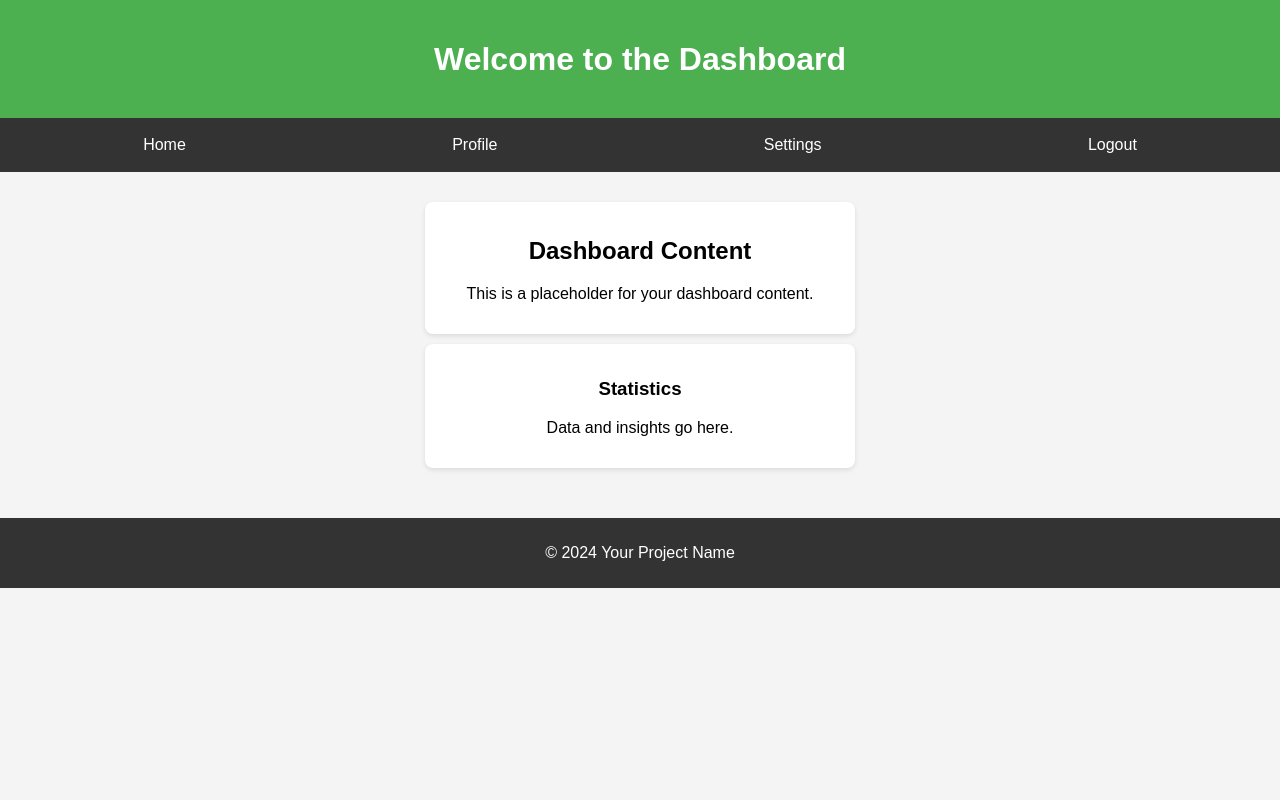
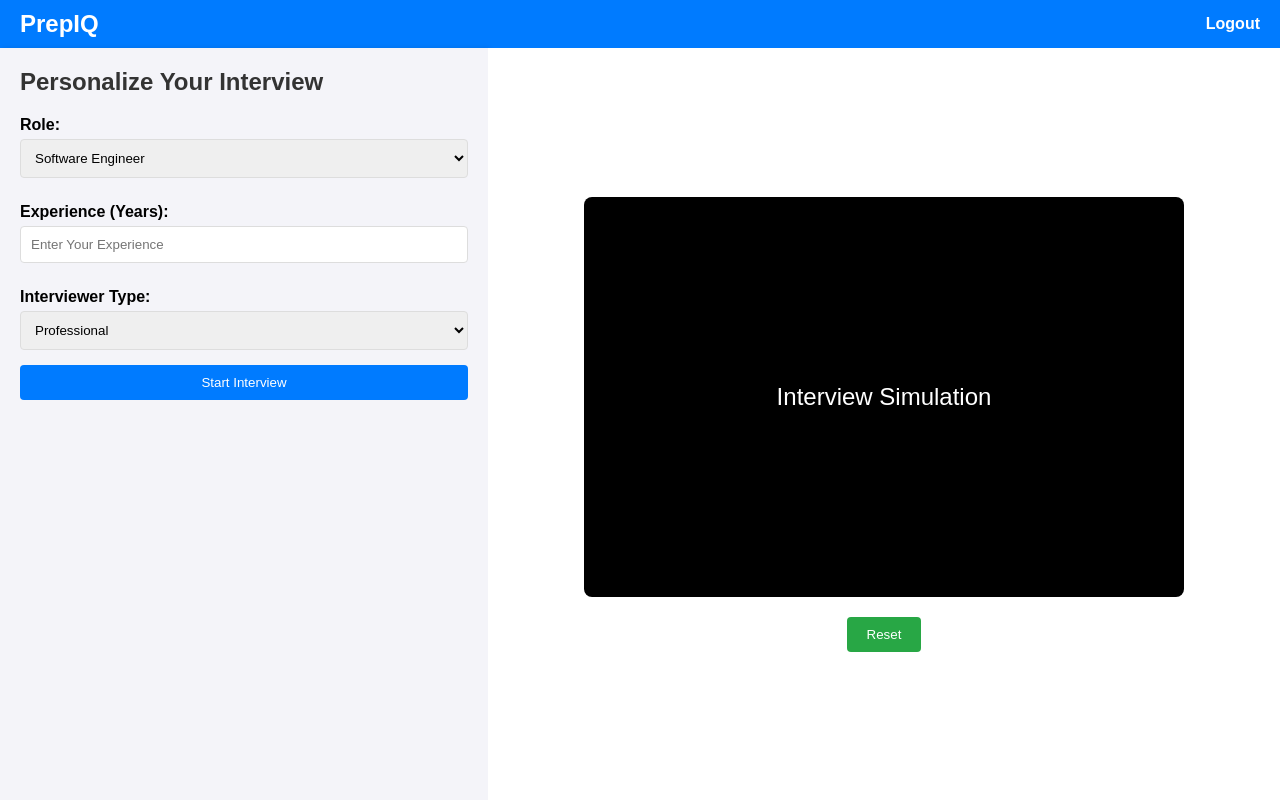
Before and after one commit to Benarjeechowdary/App, a Flask app: page /dashboard in a window 1280 px wide. Run offline with Flask 3, Linux system fonts and the light colour scheme; a user stored in the database is signed in.

Commit message:
Update Dashboard.html

```diff
--- a/templates/Dashboard.html
+++ b/templates/Dashboard.html
@@ -3,90 +3,198 @@
 <head>
   <meta charset="UTF-8">
   <meta name="viewport" content="width=device-width, initial-scale=1.0">
-    <title>Dashboard</title>
+  <title>Interview Page</title>
   <style>
+    /* Your existing styles go here */
     body {
+      margin: 0;
       font-family: Arial, sans-serif;
-            margin: 0;
-            padding: 0;
-            background-color: #f4f4f4;
+      display: flex;
+      height: 100vh;
+      flex-direction: column;
     }
 
-        header {
-            background-color: #4caf50;
-            color: #fff;
-            padding: 20px;
-            text-align: center;
+    .header {
+      display: flex;
+      justify-content: space-between;
+      align-items: center;
+      background-color: #007BFF;
+      color: white;
+      padding: 10px 20px;
     }
 
-        nav {
-            display: flex;
-            justify-content: space-around;
-            background-color: #333;
-            color: #fff;
-            padding: 10px;
+    .header .logo {
+      font-size: 1.5em;
+      font-weight: bold;
     }
 
-        nav a {
-            color: white;
-            text-decoration: none;
-            padding: 8px 16px;
-            border-radius: 4px;
+    .header .fields {
+      display: flex;
+      gap: 15px;
     }
 
-        nav a:hover {
-            background-color: #575757;
+    .header .fields span {
+      font-size: 1em;
+      font-weight: bold;
+      cursor: pointer;
+    }
+
+    .header .fields span:hover {
+      text-decoration: underline;
     }
 
     .container {
-            padding: 20px;
-            text-align: center;
+      display: flex;
+      flex: 1;
+      height: 100%;
     }
 
-        h1 {
-            margin-bottom: 20px;
+    /* Left Section */
+    .left-section {
+      width: 35%;
+      background-color: #f4f4f9;
+      padding: 20px;
+      box-shadow: 2px 0 5px rgba(0, 0, 0, 0.1);
+      overflow-y: auto;
     }
 
-        .card {
-            background: white;
-            margin: 10px auto;
-            padding: 15px;
-            border-radius: 8px;
-            box-shadow: 0 2px 5px rgba(0, 0, 0, 0.1);
-            max-width: 400px;
+    .left-section h2 {
+      margin-top: 0;
+      color: #333;
     }
 
-        footer {
+    .left-section label {
+      display: block;
+      margin: 10px 0 5px;
+      font-weight: bold;
+    }
+
+    .left-section select, .left-section input {
+      width: 100%;
+      padding: 10px;
+      margin-bottom: 15px;
+      border: 1px solid #ddd;
+      border-radius: 4px;
+      box-sizing: border-box;
+    }
+
+    .left-section button {
+      width: 100%;
+      padding: 10px;
+      background-color: #007BFF;
+      color: white;
+      border: none;
+      border-radius: 4px;
+      cursor: pointer;
+    }
+
+    .left-section button:hover {
+      background-color: #0056b3;
+    }
+
+    /* Right Section */
+    .right-section {
+      flex: 1;
+      display: flex;
+      flex-direction: column;
+      justify-content: center;
+      align-items: center;
+      background-color: #fff;
+    }
+
+    .right-section .interviewer {
+      width: 90%;
+      max-width: 600px;
+      height: 400px;
+      background-color: #000;
+      color: white;
+      display: flex;
+      justify-content: center;
+      align-items: center;
+      font-size: 1.5em;
+      border-radius: 8px;
+    }
+
+    .right-section button {
       margin-top: 20px;
-            background-color: #333;
+      padding: 10px 20px;
+      background-color: #28a745;
       color: white;
-            padding: 10px;
-            text-align: center;
+      border: none;
+      border-radius: 4px;
+      cursor: pointer;
+    }
+
+    .right-section button:hover {
+      background-color: #218838;
     }
   </style>
 </head>
 <body>
-    <header>
-        <h1>Welcome to the Dashboard</h1>
-    </header>
-    <nav>
-        <a href="#">Home</a>
-        <a href="#">Profile</a>
-        <a href="#">Settings</a>
-        <a href="/logout">Logout</a>
-    </nav>
-    <div class="container">
-        <div class="card">
-            <h2>Dashboard Content</h2>
-            <p>This is a placeholder for your dashboard content.</p>
-        </div>
-        <div class="card">
-            <h3>Statistics</h3>
-            <p>Data and insights go here.</p>
+  <div class="header">
+    <div class="logo">PrepIQ</div>
+    <div class="fields">
+      <span onclick="logout()">Logout</span>
     </div>
   </div>
-    <footer>
-        <p>&copy; 2024 Your Project Name</p>
-    </footer>
+  <div class="container">
+    <!-- Left Section -->
+    <div class="left-section">
+      <h2>Personalize Your Interview</h2>
+      <label for="role">Role:</label>
+      <select id="role">
+        <option value="software-engineer">Software Engineer</option>
+        <option value="data-scientist">Data Scientist</option>
+        <option value="product-manager">Product Manager</option>
+      </select>
+
+      <label for="Experience">Experience (Years):</label>
+      <input type="number" id="Experience" placeholder="Enter Your Experience" min="0" step="1">
+
+      <label for="interviewer">Interviewer Type:</label>
+      <select id="interviewer">
+        <option value="professional">Professional</option>
+        <option value="casual">Casual</option>
+      </select>
+
+      <button onclick="startInterview()">Start Interview</button>
+    </div>
+
+    <!-- Right Section -->
+    <div class="right-section">
+      <div class="interviewer">
+        Interview Simulation
+      </div>
+      <button onclick="resetInterview()">Reset</button>
+    </div>
+  </div>
+
+  <script>
+    // Use Flask's `url_for` to dynamically generate the logout URL
+    function logout() {
+      window.location.href = "{{ url_for('logout') }}";  // This uses Flask's `url_for` to generate the logout URL
+    }
+
+    function startInterview() {
+      const role = document.getElementById('role').value;
+      const experience = parseInt(document.getElementById('Experience').value, 10);
+      const interviewer = document.getElementById('interviewer').value;
+
+      if (isNaN(experience) || experience < 0) {
+        alert('Please enter a valid experience value.');
+        return;
+      }
+
+      alert(`Starting interview for role: ${role}, experience: ${experience} years, interviewer type: ${interviewer}`);
+    }
+
+    function resetInterview() {
+      document.getElementById('role').value = "software-engineer";
+      document.getElementById('Experience').value = "";
+      document.getElementById('interviewer').value = "professional";
+
+      alert('Interview reset to default settings.');
+    }
+  </script>
 </body>
 </html>
```
Lines whose indentation alone changed are shown as unchanged.
